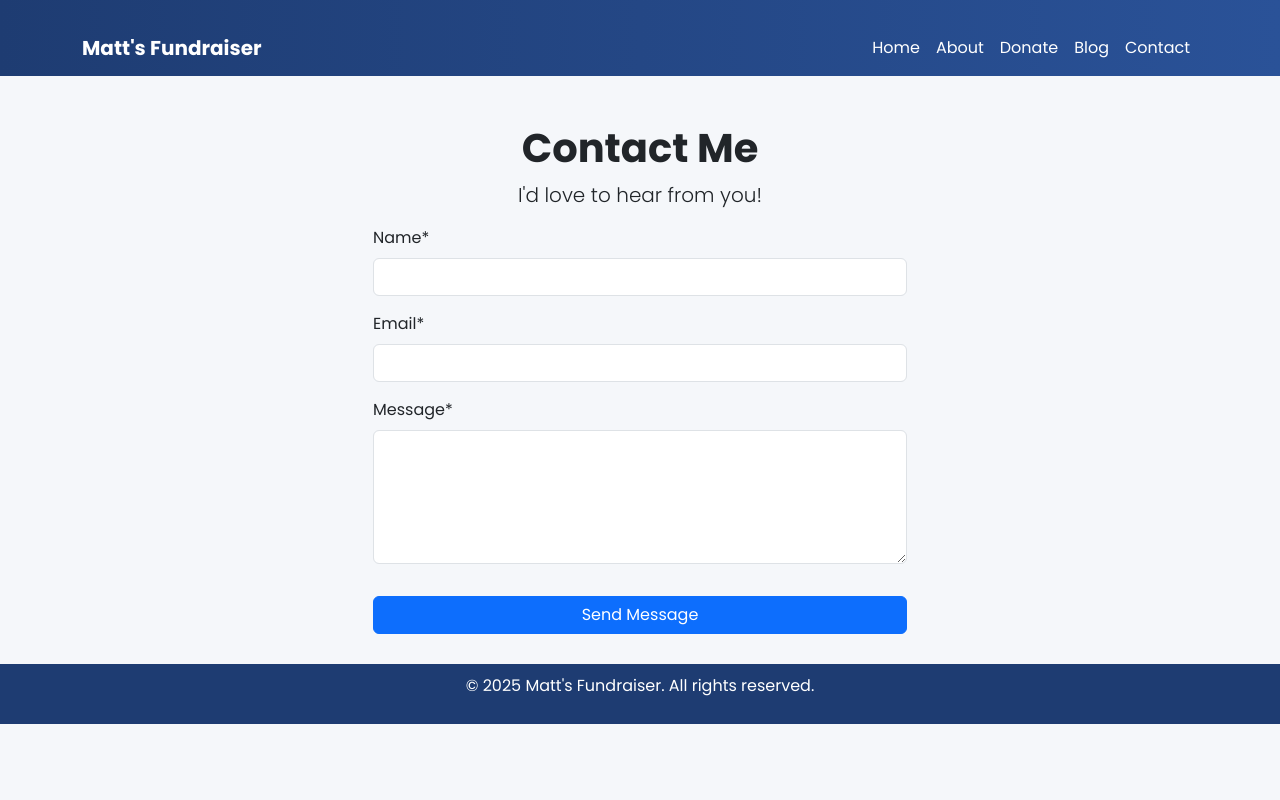
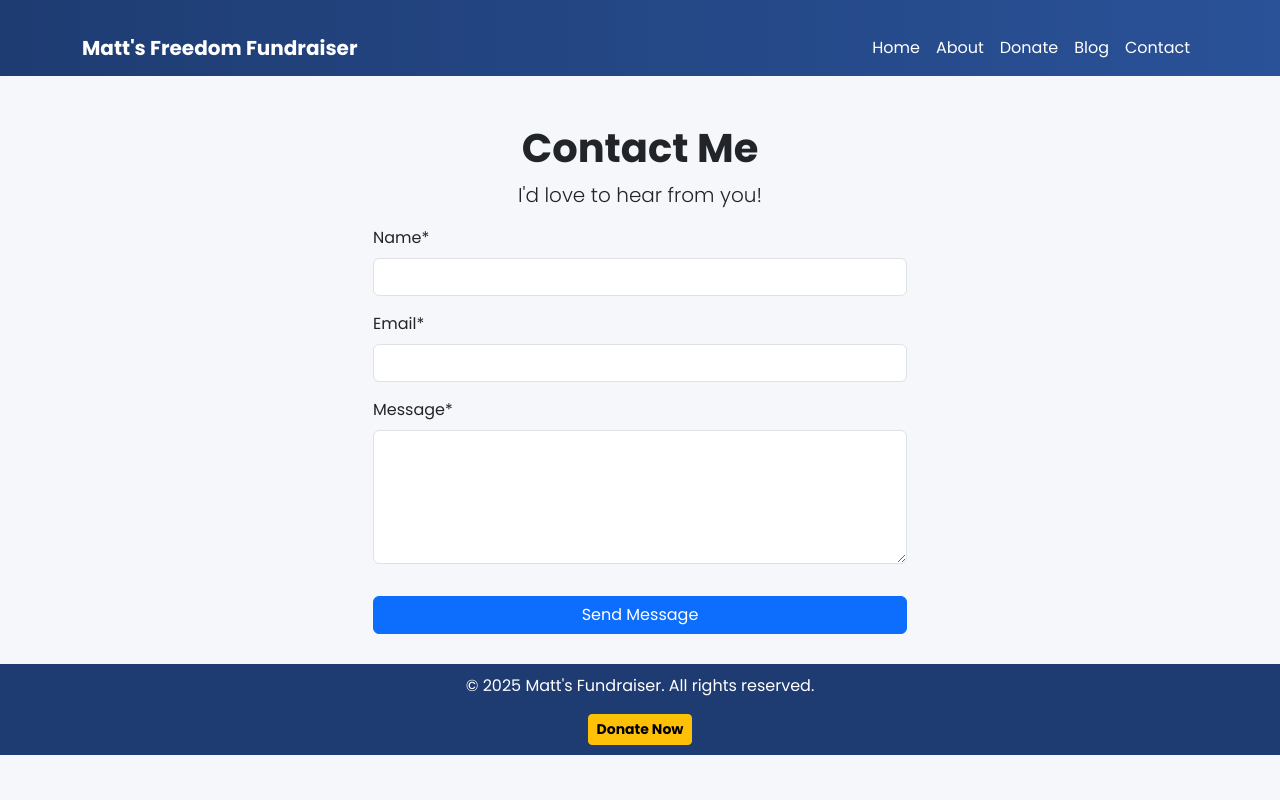
Before and after one commit to mattyray/fundraiser-website, a Django app: page /contact/ in a window 1280 px wide. Run offline with Django 5.2, Linux system fonts and the light colour scheme; parts of the project's set-up code (start-up, migrations or seed data) failed here and were passed over; some libraries are stand-ins or nearby versions.

Commit message:
updated home and base for links and new vids

```diff
--- a/templates/base.html
+++ b/templates/base.html
@@ -52,7 +52,7 @@
     <!-- Navbar -->
     <nav class="navbar navbar-expand-lg navbar-dark">
         <div class="container">
-            <a class="navbar-brand" href="{% url 'home' %}">Matt's Fundraiser</a>
+            <a class="navbar-brand" href="{% url 'home' %}">Matt's Freedom Fundraiser</a>
             <button class="navbar-toggler" type="button" data-bs-toggle="collapse" data-bs-target="#navbarNav">
                 <span class="navbar-toggler-icon"></span>
             </button>
@@ -60,8 +60,8 @@
                 <ul class="navbar-nav ms-auto">
                     <li class="nav-item"><a class="nav-link" href="{% url 'home' %}">Home</a></li>
                     <li class="nav-item"><a class="nav-link" href="{% url 'about' %}">About</a></li>
-                    <li class="nav-item"><a class="nav-link" href="#donate">Donate</a></li>
-                    <li class="nav-item"><a class="nav-link" href="{% url 'blog_list' %}">Blog</a></li>  <!-- ✅ Blog Added -->
+                    <li class="nav-item"><a class="nav-link" href="https://gofund.me/00dfe227" target="_blank">Donate</a></li>  <!-- ✅ GoFundMe Link Added -->
+                    <li class="nav-item"><a class="nav-link" href="{% url 'blog_list' %}">Blog</a></li>
                     <li class="nav-item"><a class="nav-link" href="{% url 'contact' %}">Contact</a></li>
                 </ul>
             </div>
@@ -76,6 +76,7 @@
     <!-- Footer -->
     <div class="footer">
         <p>© 2025 Matt's Fundraiser. All rights reserved.</p>
+        <a href="https://gofund.me/00dfe227" target="_blank" class="btn btn-warning btn-sm fw-bold">Donate Now</a>  <!-- ✅ Button Added in Footer -->
     </div>
 
 </body>
```
Also changed, not shown: templates/home.html (+5 -4 lines).
